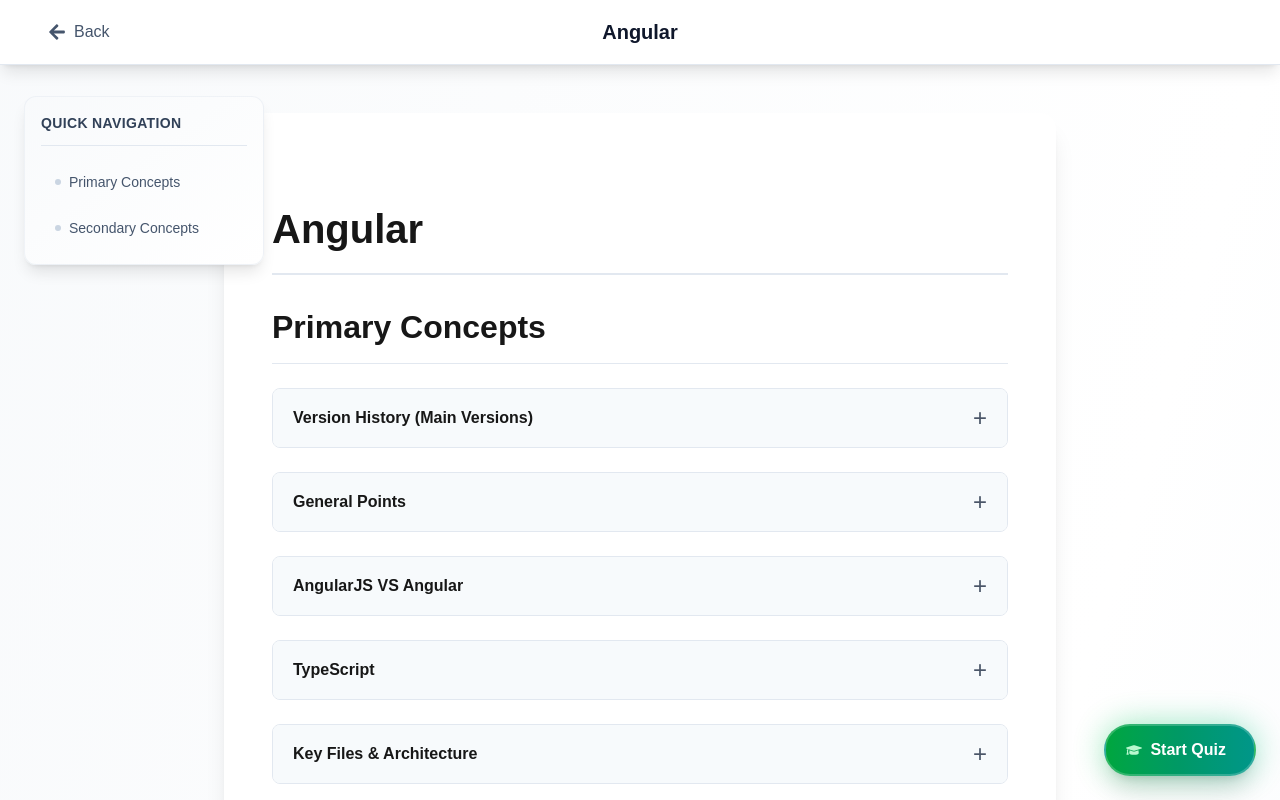
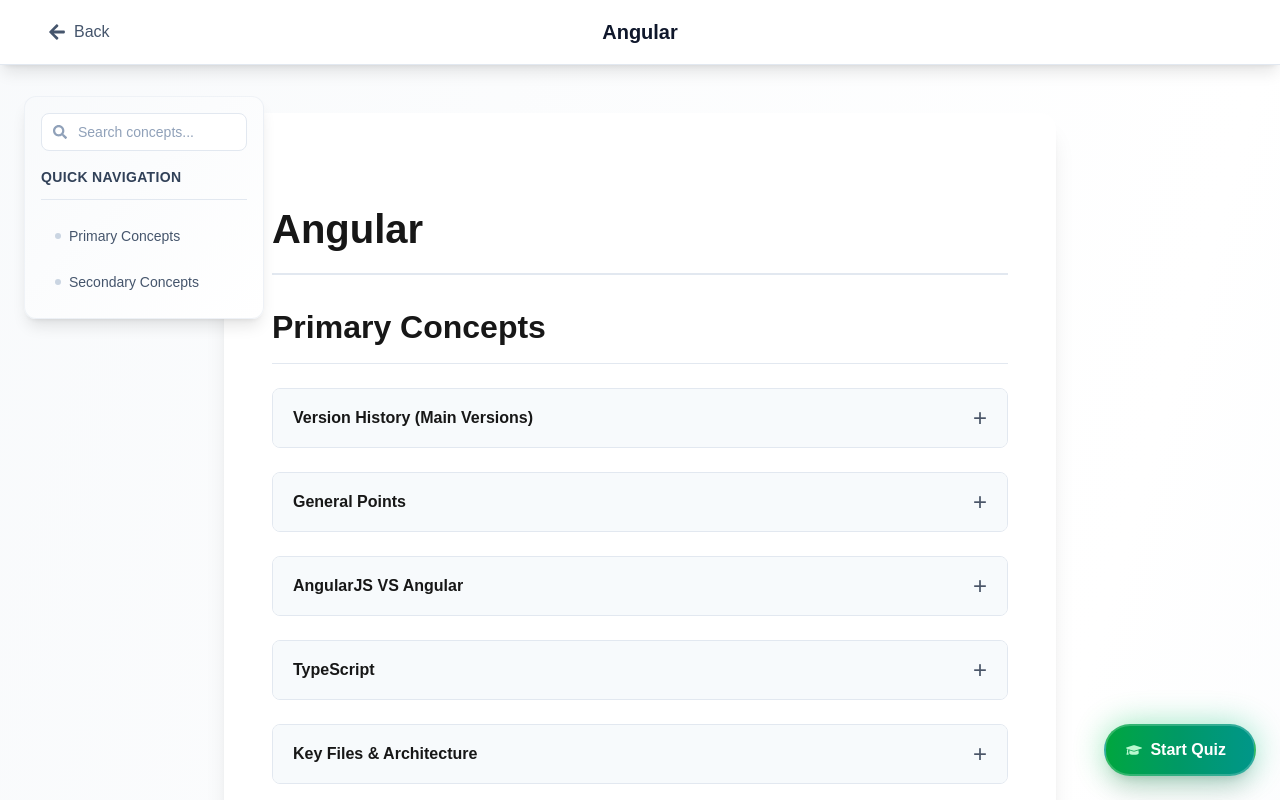
Before and after one commit to arqam-dev/CodeWithArqam, a Next.js app: page /concepts/angular in a window 1280 px wide. Shown: the top 800 px of the page. Built offline with nearby package versions, Linux system fonts and the light colour scheme.

Commit message:
searchbar

```diff
--- a/app/components/ConceptPageContent.tsx
+++ b/app/components/ConceptPageContent.tsx
@@ -20,9 +20,6 @@
   const [isSidebarOpen, setIsSidebarOpen] = useState(false);
   const [activeSection, setActiveSection] = useState<string>("");
   const [searchQuery, setSearchQuery] = useState<string>("");
-
-  // Check if this is the JavaScript page
-  const isJavaScriptPage = pathname?.includes('/javascript') || displayName?.toLowerCase() === 'javascript';
 
   // Helper function to convert to title case
   const toTitleCase = (str: string): string => {
@@ -127,8 +124,8 @@
     });
   }
 
-  // Filter parts based on search query (only for JavaScript page)
-  const parts = isJavaScriptPage && searchQuery.trim() ? allParts.filter(part => {
+  // Filter parts based on search query
+  const parts = searchQuery.trim() ? allParts.filter(part => {
     if (part.type === "expandable") {
       // Search in title
       const titleMatch = part.title?.toLowerCase().includes(searchQuery.toLowerCase());
@@ -186,8 +183,7 @@
             }}
           >
             <div className="p-4">
-              {/* Search Bar - Only for JavaScript page */}
-              {isJavaScriptPage && (
+              {/* Search Bar - Available on all concept pages */}
               <div className="mb-4">
                 <div className="relative">
                   <FaSearch className="absolute left-3 top-1/2 transform -translate-y-1/2 text-slate-400 dark:text-slate-500" size={14} />
@@ -214,7 +210,6 @@
                   </p>
                 )}
               </div>
-              )}
 
               <div className="flex items-center justify-between mb-4 pb-3 border-b border-slate-200 dark:border-slate-700">
                 <h2 className="text-sm font-semibold text-slate-700 dark:text-slate-300 uppercase tracking-wide">Quick Navigation</h2>
```
Lines whose indentation alone changed are shown as unchanged.
